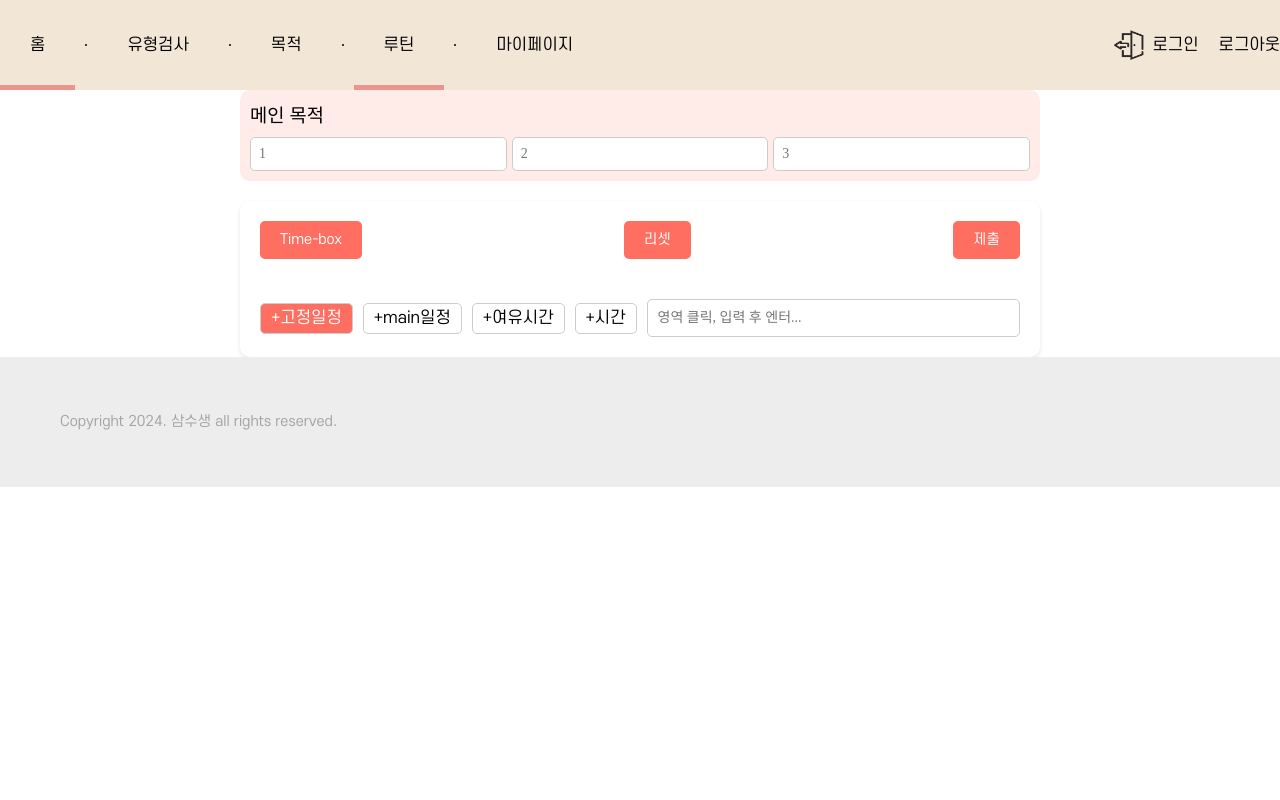
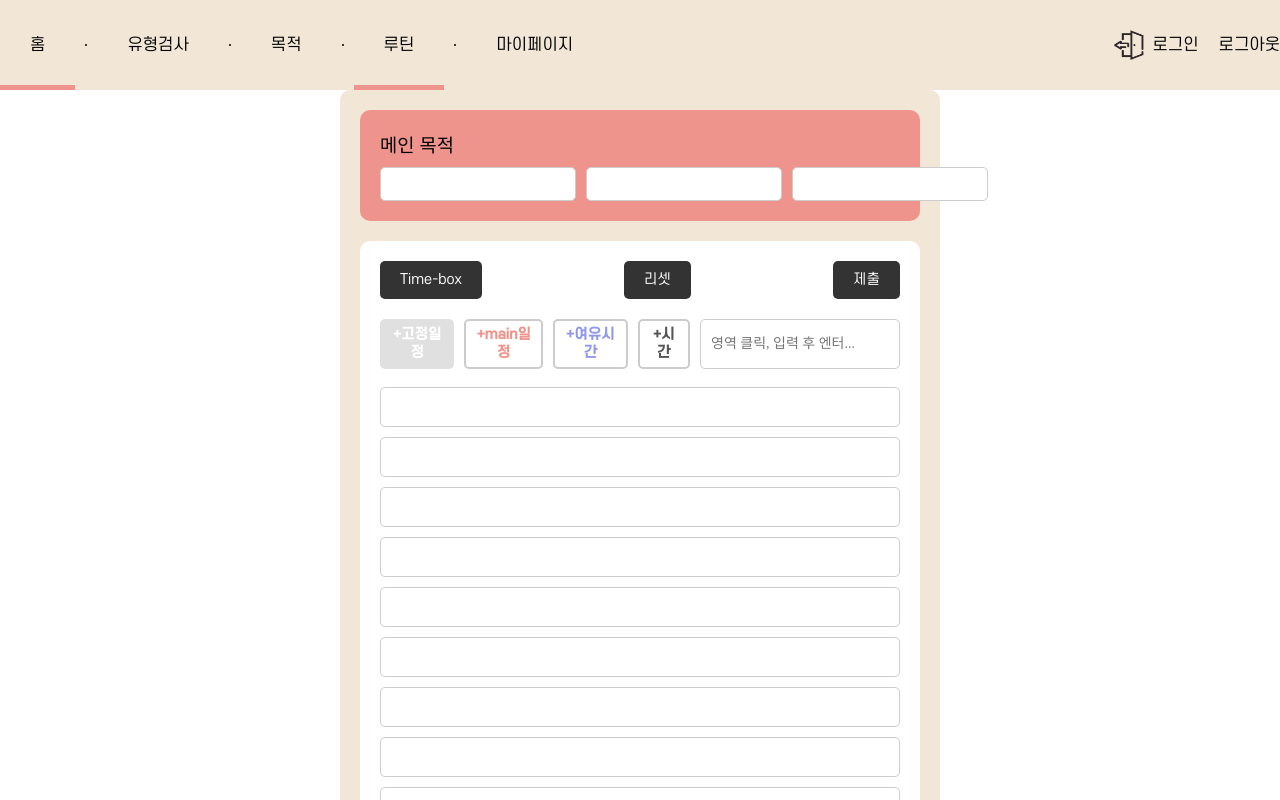
Before and after one commit to subin000306/routine, a React (Create React App) app in the folder client/: page /routine in a window 1280 px wide. Built offline with nearby package versions, Linux system fonts and the light colour scheme; no server answers; a web font is replaced by a local one.

Commit message:
루틴, 마이페이지 기능 업데이트

```diff
--- a/client/src/hooks/navigation.js
+++ b/client/src/hooks/navigation.js
@@ -21,6 +21,10 @@ export function useNavigation() {
 
     const goToRoutine = () => {
         navigate("/routine");
+    };
+
+    const goToReview = () => {
+        navigate("/routine/review");
     };
 
     const goToPurpose = () => {
@@ -64,6 +68,7 @@ export function useNavigation() {
         goToSignUp,
         goToMypage,
         goToRoutine,
+        goToReview,
         goToPurpose,
         goToTypeTest,
         goToTestResult,
--- a/client/src/pages/MyPage/index.js
+++ b/client/src/pages/MyPage/index.js
@@ -1,115 +1,168 @@
 import React, { useEffect, useState } from "react";
-import { useNavigate } from "react-router-dom";
 import styled from "styled-components";
 import axios from "axios";
-import { primaryColor, secondaryColor, textColor } from "../../styles/colors";
 
 function MyPage() {
-  const [userName, setUserName] = useState(""); // User's name
-  const [userType, setUserType] = useState(""); // User's test result type
-  const navigate = useNavigate();
+  const [userData, setUserData] = useState({ name: "", type: "" });
+  const [reviews, setReviews] = useState([]);
 
+  // Fetch user data and reviews
   useEffect(() => {
-    // Simulate fetching user info and test result from the server
     const fetchUserData = async () => {
       try {
-        const response = await axios.get("http://localhost:3000/api/userInfo");
-        const { name, testResult } = response.data; // Expect name and testResult in the response
-        setUserName(name);
-        setUserType(testResult); // testResult is the type or empty if not taken
+        const response = await axios.get("/api/userInfo");
+        setUserData(response.data); // Expect { name, type }
       } catch (error) {
         console.error("Error fetching user data:", error);
       }
     };
 
+    const fetchReviews = async () => {
+      try {
+        const response = await axios.get("/api/reviews");
+        setReviews(response.data); // Expect an array of reviews
+      } catch (error) {
+        console.error("Error fetching reviews:", error);
+      }
+    };
+
     fetchUserData();
+    fetchReviews();
   }, []);
 
-  const handleTakeTest = () => {
-    navigate("/typetest");
-  };
+  return (
+    <Container>
+      <Header>My Page</Header>
+      <UserInfo>
+        <UserField>
+          <Label>Name:</Label>
+          <Value>{userData.name || "Loading..."}</Value>
+        </UserField>
+        <UserField>
+          <Label>Type:</Label>
+          <Value>{userData.type || "No type assigned"}</Value>
+        </UserField>
+      </UserInfo>
 
-  return (
-    <Wrap>
-      <Container>
-        <Title>My Page</Title>
-        <UserInfo>
-          <InfoItem>
-            <Label>Name:</Label>
-            <Value>{userName || "Fetching..."}</Value>
-          </InfoItem>
-          <InfoItem>
-            <Label>Test Result:</Label>
-            {userType ? (
-              <Value>{userType}</Value>
-            ) : (
-              <Button onClick={handleTakeTest}>Take the Test</Button>
-            )}
-          </InfoItem>
-        </UserInfo>
-      </Container>
-    </Wrap>
+      <ReviewSection>
+        <SectionHeader>Reviews</SectionHeader>
+        {reviews.length > 0 ? (
+          reviews.map((review, index) => (
+            <ReviewCard key={index}>
+              <ReviewHeader>
+                <DayLabel>{`${index + 1}일차`}</DayLabel>
+                <SuccessRate>{review.successRate}%</SuccessRate>
+              </ReviewHeader>
+              <ReviewBody>
+                <Feedback>
+                  <FeedbackLabel>Strengths:</FeedbackLabel>
+                  <FeedbackText>{review.strengths}</FeedbackText>
+                </Feedback>
+                <Feedback>
+                  <FeedbackLabel>Areas for Improvement:</FeedbackLabel>
+                  <FeedbackText>{review.improvements}</FeedbackText>
+                </Feedback>
+              </ReviewBody>
+            </ReviewCard>
+          ))
+        ) : (
+          <NoReviews>No reviews available</NoReviews>
+        )}
+      </ReviewSection>
+    </Container>
   );
 }
 
 export default MyPage;
 
 // Styled Components
-const Wrap = styled.div`
+const Container = styled.div`
   width: 100%;
-  background-color: #f9f9f9;
-  min-height: 100vh;
-  display: flex;
-  align-items: center;
-  justify-content: center;
-`;
-
-const Container = styled.div`
-  width: 600px;
+  max-width: 800px;
+  margin: 0 auto;
   padding: 20px;
   background-color: #fff;
   border-radius: 10px;
   box-shadow: 0px 4px 6px rgba(0, 0, 0, 0.1);
-  text-align: center;
 `;
 
-const Title = styled.h1`
-  font-size: 2.4rem;
-  color: ${primaryColor};
-  margin-bottom: 20px;
+const Header = styled.h1`
+  text-align: center;
+  color: #333;
+  margin-bottom: 30px;
 `;
 
 const UserInfo = styled.div`
-  text-align: left;
+  margin-bottom: 30px;
 `;
 
-const InfoItem = styled.div`
-  margin-bottom: 20px;
+const UserField = styled.div`
+  display: flex;
+  justify-content: space-between;
+  margin-bottom: 10px;
 `;
 
 const Label = styled.span`
   font-weight: bold;
-  font-size: 1.6rem;
-  color: ${textColor};
+  color: #555;
 `;
 
 const Value = styled.span`
-  font-size: 1.6rem;
-  color: ${textColor};
-  margin-left: 10px;
+  color: #333;
 `;
 
-const Button = styled.button`
-  background-color: ${secondaryColor};
-  color: #fff;
-  border: none;
-  padding: 10px 20px;
-  border-radius: 5px;
-  cursor: pointer;
-  font-size: 1.4rem;
-  transition: background-color 0.3s;
+const ReviewSection = styled.div`
+  margin-top: 20px;
+`;
 
-  &:hover {
-    background-color: ${primaryColor};
-  }
+const SectionHeader = styled.h2`
+  color: #333;
+  margin-bottom: 20px;
 `;
+
+const ReviewCard = styled.div`
+  margin-bottom: 20px;
+  padding: 15px;
+  border-radius: 10px;
+  background-color: #f9f9f9;
+  box-shadow: 0px 4px 6px rgba(0, 0, 0, 0.1);
+`;
+
+const ReviewHeader = styled.div`
+  display: flex;
+  justify-content: space-between;
+  margin-bottom: 10px;
+`;
+
+const DayLabel = styled.span`
+  font-weight: bold;
+  color: #ff6f61;
+`;
+
+const SuccessRate = styled.span`
+  font-size: 1.2rem;
+  color: #333;
+`;
+
+const ReviewBody = styled.div`
+  display: flex;
+  flex-direction: column;
+  gap: 10px;
+`;
+
+const Feedback = styled.div``;
+
+const FeedbackLabel = styled.span`
+  font-weight: bold;
+  color: #555;
+`;
+
+const FeedbackText = styled.p`
+  margin: 0;
+  color: #333;
+`;
+
+const NoReviews = styled.p`
+  text-align: center;
+  color: #999;
+`;
--- a/client/src/pages/Routine/index.js
+++ b/client/src/pages/Routine/index.js
@@ -1,104 +1,134 @@
-import React, { useState } from "react";
+import React, { useState, useEffect } from "react";
 import styled from "styled-components";
 import axios from "axios";
+import { secondaryColor, primaryColor, tertiaryColor } from "../../styles/colors";
 
 function Routine() {
-  const [tasks, setTasks] = useState([]);
+  const [tasks, setTasks] = useState(Array(10).fill(null)); // Maximum of 10 tasks
   const [inputValue, setInputValue] = useState("");
-  const [selectedType, setSelectedType] = useState("1"); // Default to "고정일정"
+  const [selectedType, setSelectedType] = useState("1"); // Default: Fixed Schedule
+  const [mainGoals, setMainGoals] = useState(["", "", ""]); // Main Goals
 
+  useEffect(() => {
+    // Fetch main goals from the server
+    axios
+      .get("/api/purpose")
+      .then((response) => {
+        if (response.data) {
+          const { mainGoal } = response.data;
+          setMainGoals(mainGoal.split(",").slice(0, 3).concat(Array(3).fill("")).slice(0, 3));
+        }
+      })
+      .catch((error) => console.error("Error fetching main goals:", error));
+  }, []);
+
+  // Task addition
   const handleAddTask = (e) => {
     if (e.key === "Enter" && inputValue.trim() !== "") {
-      const newTask = {
-        id: Date.now(),
-        type: selectedType,
-        content: inputValue,
-        completed: false,
-      };
-      setTasks((prev) => [...prev, newTask]);
-      setInputValue(""); // Clear input field
+      const emptyIndex = tasks.findIndex((task) => task === null);
+      if (emptyIndex !== -1) {
+        const newTask = {
+          id: Date.now(),
+          type: selectedType,
+          content: selectedType === "4" ? `${inputValue} ${"-".repeat(15)}` : inputValue,
+          completed: false,
+        };
+        const updatedTasks = [...tasks];
+        updatedTasks[emptyIndex] = newTask;
+        setTasks(updatedTasks);
+        setInputValue("");
+
+        // Save to server
+        axios.post("/api/routine", newTask).catch((err) => console.error("Error saving task:", err));
+      } else {
+        alert("최대 10개의 일정만 추가할 수 있습니다.");
+      }
     }
   };
 
-  const toggleTask = (id) => {
-    setTasks((prev) =>
-      prev.map((task) =>
-        task.id === id ? { ...task, completed: !task.completed } : task
-      )
-    );
+  // Toggle main일정 tasks
+  const toggleTask = (index) => {
+    const updatedTasks = [...tasks];
+    if (updatedTasks[index]?.type === "2") {
+      updatedTasks[index].completed = !updatedTasks[index].completed;
+      setTasks(updatedTasks);
+
+      // Update task status on the server
+      axios
+        .put(`/api/routine/${updatedTasks[index].id}`, { completed: updatedTasks[index].completed })
+        .catch((err) => console.error("Error updating task:", err));
+    }
   };
 
-  const deleteTask = (id) => {
-    setTasks((prev) => prev.filter((task) => task.id !== id));
+  // Delete tasks
+  const deleteTask = (index) => {
+    const updatedTasks = [...tasks];
+    const taskToDelete = updatedTasks[index];
+    updatedTasks[index] = null;
+    setTasks(updatedTasks);
+
+    // Delete from server
+    if (taskToDelete) {
+      axios.delete(`/api/routine/${taskToDelete.id}`).catch((err) => console.error("Error deleting task:", err));
+    }
   };
 
-  const resetTasks = () => {
-    setTasks([]);
-  };
+  // Calculate and send success rate to the server
+  const submitSuccessRate = () => {
+    const mainTasks = tasks.filter((task) => task?.type === "2");
+    const completedTasks = mainTasks.filter((task) => task.completed);
+    const successRate =
+      mainTasks.length > 0 ? Math.round((completedTasks.length / mainTasks.length) * 100) : 0;
 
-  const submitTasks = () => {
-    const filteredTasks = tasks.filter((task) => task.type !== "4");
-    const successRate = filteredTasks.length
-      ? (filteredTasks.filter((task) => task.completed).length /
-          filteredTasks.length) *
-        100
-      : 0;
-
+    // Send success rate to the server
     axios
-      .post("/api/review", { successRate, taskCount: filteredTasks.length })
-      .then(() => alert("Submitted successfully!"))
-      .catch((err) => console.error("Submission failed:", err));
+      .post("/api/successRate", { successRate })
+      .then(() => alert("Success rate has been submitted."))
+      .catch((err) => console.error("Error submitting success rate:", err));
   };
 
   return (
     <Container>
       <Header>
-        <h3>메인 목적</h3>
+        <Title>메인 목적</Title>
         <InputContainer>
-          <Input placeholder="1" />
-          <Input placeholder="2" />
-          <Input placeholder="3" />
+          {mainGoals.map((goal, index) => (
+            <Input key={index} value={goal} readOnly />
+          ))}
         </InputContainer>
       </Header>
-      <TimeBoxContainer>
-        <TimeBoxHeader>
+      <TimeBox>
+        <ButtonRow>
           <Button>Time-box</Button>
-          <Button onClick={resetTasks}>리셋</Button>
-          <Button onClick={submitTasks}>제출</Button>
-        </TimeBoxHeader>
-        <TaskList>
-          {tasks.map((task) => (
-            <Task
-              key={task.id}
-              completed={task.completed}
-              onClick={() => toggleTask(task.id)}
-            >
-              {task.content}
-              <DeleteButton onClick={(e) => { e.stopPropagation(); deleteTask(task.id); }}>🗑️</DeleteButton>
-            </Task>
-          ))}
-        </TaskList>
+          <Button onClick={() => setTasks(Array(10).fill(null))}>리셋</Button>
+          <Button onClick={submitSuccessRate}>제출</Button>
+        </ButtonRow>
+        {/* Task Addition */}
         <AddTaskContainer>
           <TaskTypeButton
             selected={selectedType === "1"}
+            color="#e0e0e0"
             onClick={() => setSelectedType("1")}
           >
             +고정일정
           </TaskTypeButton>
           <TaskTypeButton
             selected={selectedType === "2"}
+            color={primaryColor}
             onClick={() => setSelectedType("2")}
           >
             +main일정
           </TaskTypeButton>
           <TaskTypeButton
             selected={selectedType === "3"}
+            color={tertiaryColor}
             onClick={() => setSelectedType("3")}
           >
             +여유시간
           </TaskTypeButton>
           <TaskTypeButton
             selected={selectedType === "4"}
+            color="#555555"
             onClick={() => setSelectedType("4")}
           >
             +시간
@@ -110,7 +140,33 @@ function Routine() {
             onKeyDown={handleAddTask}
           />
         </AddTaskContainer>
-      </TimeBoxContainer>
+        <br />
+        <TaskList>
+          {tasks.map((task, index) => (
+            <Task
+              key={index}
+              onClick={() => toggleTask(index)}
+              completed={task?.completed}
+              color={task?.type === "2" && task.completed ? primaryColor : "#ffffff"}
+              textColor={task?.type === "2" && task.completed ? "#ffffff" : primaryColor}
+            >
+              {task && (
+                <>
+                  {task.content}
+                  <DeleteButton
+                    onClick={(e) => {
+                      e.stopPropagation();
+                      deleteTask(index);
+                    }}
+                  >
+                    🗑️
+                  </DeleteButton>
+                </>
+              )}
+            </Task>
+          ))}
+        </TaskList>
+      </TimeBox>
     </Container>
   );
 }
@@ -119,21 +175,29 @@ export default Routine;
 
 // Styled Components
 const Container = styled.div`
+  font-family: Arial, sans-serif;
   width: 100%;
-  max-width: 800px;
+  max-width: 600px;
   margin: 0 auto;
-  font-family: Arial, sans-serif;
+  padding: 20px;
+  background-color: ${secondaryColor};
+  border-radius: 10px;
 `;
 
 const Header = styled.div`
-  background-color: #ffebe8;
-  padding: 10px;
+  background-color: ${primaryColor};
+  padding: 20px;
   border-radius: 10px;
+`;
+
+const Title = styled.h3`
+  color: #000;
+  margin: 0;
 `;
 
 const InputContainer = styled.div`
   display: flex;
-  gap: 5px;
+  gap: 10px;
   margin-top: 10px;
 `;
 
@@ -143,17 +207,17 @@ const Input = styled.input`
   font-size: 14px;
   border: 1px solid #ccc;
   border-radius: 5px;
+  background-color: #fff;
 `;
 
-const TimeBoxContainer = styled.div`
+const TimeBox = styled.div`
   margin-top: 20px;
   padding: 20px;
   background-color: #fff;
   border-radius: 10px;
-  box-shadow: 0 2px 4px rgba(0, 0, 0, 0.1);
 `;
 
-const TimeBoxHeader = styled.div`
+const ButtonRow = styled.div`
   display: flex;
   justify-content: space-between;
   margin-bottom: 20px;
@@ -161,35 +225,35 @@ const TimeBoxHeader = styled.div`
 
 const Button = styled.button`
   padding: 10px 20px;
-  background-color: #ff6f61;
+  background-color: #333;
   color: #fff;
   border: none;
   border-radius: 5px;
   font-size: 14px;
-  cursor: pointer;
 
   &:hover {
-    background-color: #e65c51;
+    background-color: #555;
   }
 `;
 
 const TaskList = styled.div`
   display: flex;
-  flex-wrap: wrap;
+  flex-direction: column;
   gap: 10px;
-  margin-bottom: 20px;
 `;
 
 const Task = styled.div`
+  background-color: ${(props) => props.color  };
+  color: ${(props) => props.textColor};
+  border: 1px solid ${(props) =>
+    props.completed ? props.color : "#ccc"}; /* Border matches type color if completed */
+  height: 40px;
+  cursor: ${(props) => (props.type === "4" ? "default" : "pointer")}; /* 시간 is not clickable */
   display: flex;
+  align-items: center;
   justify-content: space-between;
-  align-items: center;
-  padding: 10px;
-  width: calc(50% - 10px);
-  background-color: ${(props) => (props.completed ? "#c8e6c9" : "#ffcdd2")};
-  border: 1px solid ${(props) => (props.completed ? "#81c784" : "#e57373")};
+  padding: 0 10px;
   border-radius: 5px;
-  cursor: pointer;
 `;
 
 const DeleteButton = styled.button`
@@ -200,24 +264,33 @@ const DeleteButton = styled.button`
 `;
 
 const AddTaskContainer = styled.div`
+  margin-top: 20px;
   display: flex;
   gap: 10px;
-  align-items: center;
 `;
 
 const TaskTypeButton = styled.button`
   padding: 5px 10px;
-  background-color: ${(props) => (props.selected ? "#ff6f61" : "#fff")};
-  color: ${(props) => (props.selected ? "#fff" : "#000")};
-  border: 1px solid #ccc;
+  font-size: 14px;
+  font-weight: bold;
+  color: ${(props) => (props.selected ? "#fff" : props.color)};
+  background-color: ${(props) => (props.selected ? props.color : "#fff")};
+  border: ${(props) =>
+    props.selected ? `2px solid ${props.color}` : "2px solid #cccccc"};
   border-radius: 5px;
   cursor: pointer;
+  transition: all 0.3s ease;
+
+  &:hover {
+    background-color: ${(props) => props.color};
+    color: #fff;
+  }
 `;
 
 const TaskInput = styled.input`
   flex: 1;
   padding: 10px;
+  font-size: 14px;
   border: 1px solid #ccc;
   border-radius: 5px;
-  font-size: 14px;
 `;
--- /dev/null
+++ b/client/src/pages/Routine/review.js
@@ -0,0 +1,124 @@
+import React, { useState, useEffect } from "react"; // Import useEffect
+import styled from "styled-components";
+import axios from "axios";
+
+function Review({ successRate }) {
+  const [feedback, setFeedback] = useState({
+    strengths: "",
+    improvements: "",
+  });
+
+  const [localSuccessRate, setLocalSuccessRate] = useState(successRate || 0);
+
+  useEffect(() => {
+    axios
+      .get("/api/successRate")
+      .then((response) => setLocalSuccessRate(response.data.successRate))
+      .catch((err) => console.error("Error fetching success rate:", err));
+  }, []);
+
+  const handleSubmit = () => {
+    axios
+      .post("/api/review", { successRate: localSuccessRate, ...feedback })
+      .then(() => alert("Review has been submitted."))
+      .catch((err) => console.error("Error saving review:", err));
+  };
+
+  return (
+    <Container>
+      <Header>Review Submission</Header>
+      <SuccessRate>
+        <Label>Success Rate:</Label>
+        <Rate>{localSuccessRate}%</Rate>
+      </SuccessRate>
+      <FeedbackSection>
+        <label>
+          성취한 점:
+          <TextArea
+            value={feedback.strengths}
+            onChange={(e) =>
+              setFeedback({ ...feedback, strengths: e.target.value })
+            }
+          />
+        </label>
+        <label>
+          개선할 점:
+          <TextArea
+            value={feedback.improvements}
+            onChange={(e) =>
+              setFeedback({ ...feedback, improvements: e.target.value })
+            }
+          />
+        </label>
+      </FeedbackSection>
+      <SubmitButton onClick={handleSubmit}>Submit</SubmitButton>
+    </Container>
+  );
+}
+
+export default Review;
+
+
+// Styled Components
+const Container = styled.div`
+  padding: 20px;
+  background-color: #f9f9f9;
+  border-radius: 10px;
+  box-shadow: 0px 4px 6px rgba(0, 0, 0, 0.1);
+  max-width: 600px;
+  margin: 20px auto;
+`;
+
+const Header = styled.h3`
+  text-align: center;
+  color: #333;
+  margin-bottom: 20px;
+`;
+
+const SuccessRate = styled.div`
+  display: flex;
+  justify-content: space-between;
+  margin-bottom: 20px;
+`;
+
+const Label = styled.span`
+  font-weight: bold;
+  font-size: 1.2rem;
+  color: #555;
+`;
+
+const Rate = styled.span`
+  font-size: 1.5rem;
+  color: #333;
+`;
+
+const FeedbackSection = styled.div`
+  display: flex;
+  flex-direction: column;
+  gap: 15px;
+`;
+
+const TextArea = styled.textarea`
+  width: 100%;
+  padding: 10px;
+  border-radius: 5px;
+  border: 1px solid #ccc;
+  font-size: 1rem;
+  resize: none;
+`;
+
+const SubmitButton = styled.button`
+  margin-top: 20px;
+  width: 100%;
+  padding: 10px 20px;
+  border: none;
+  border-radius: 5px;
+  background-color: #007bff;
+  color: white;
+  font-size: 1.2rem;
+  cursor: pointer;
+
+  &:hover {
+    background-color: #0056b3;
+  }
+`;
--- a/client/src/routes.js
+++ b/client/src/routes.js
@@ -4,6 +4,7 @@ import Main from "./pages/Main";
 import Purpose from "./pages/Purpose";
 import PurposeInput from "./pages/Purpose/input.js";
 import Routine from "./pages/Routine";
+import Review from "./pages/Routine/review.js";
 import TypeTest from "./pages/TypeTest";
 import TestResult from "./pages/TypeTest/TestResult.js";
 import TestResult1 from "./pages/TypeTest/TestResult1.js";
@@ -31,6 +32,7 @@ const routes = () => {
                     <Route path="/typetest/result5" element={<TestResult5 />} />
                     <Route path="/typetest/result6" element={<TestResult6 />} />
                     <Route path="/routine" element={<Routine />} />
+                    <Route path="/routine/review" element={<Review />} />
                     <Route path="/purpose" element={<Purpose />} />
                     <Route path="/purpose/input" element={<PurposeInput />} />
                     <Route path="/mypage" element={<MyPage />} />
```
